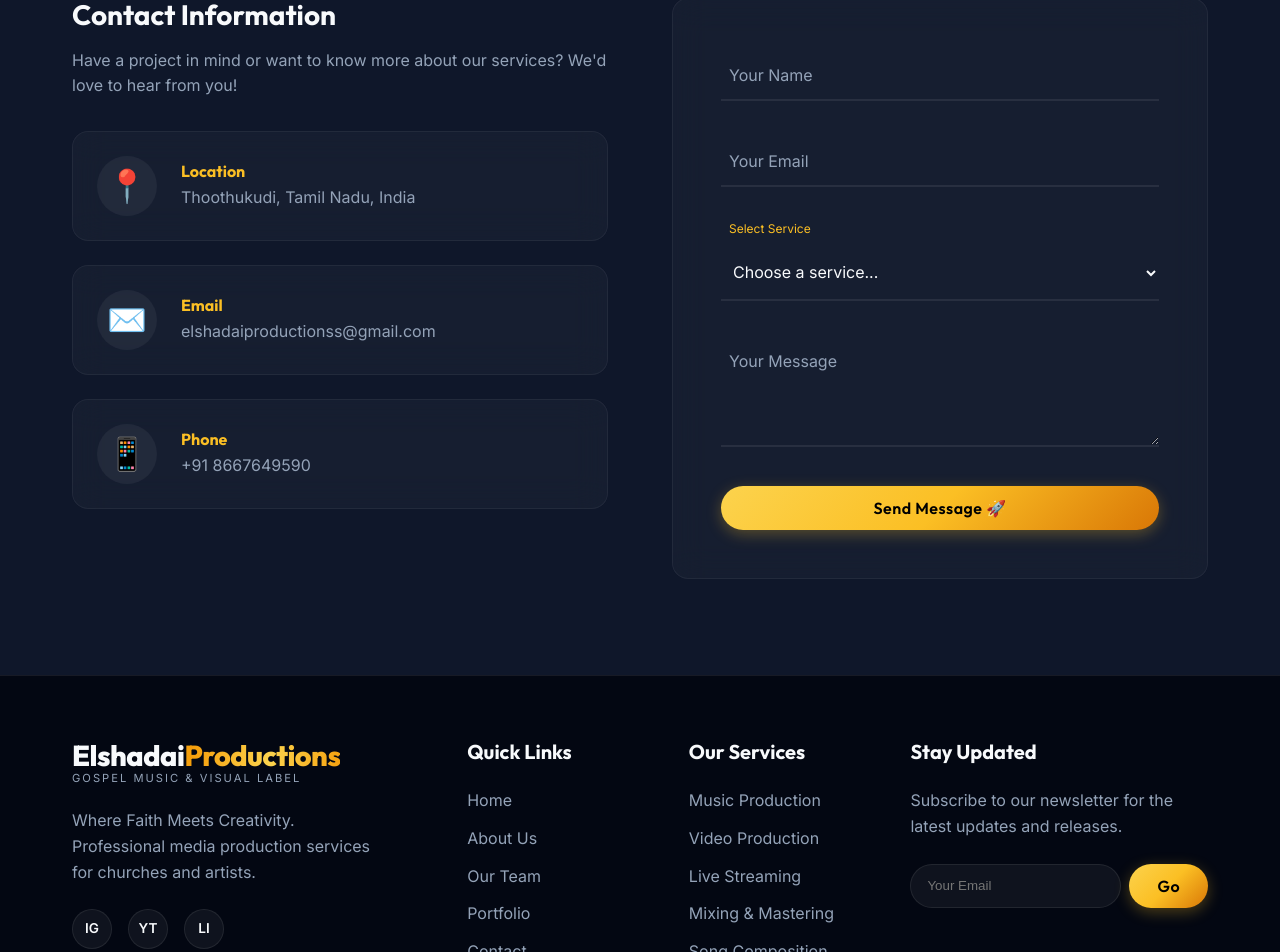
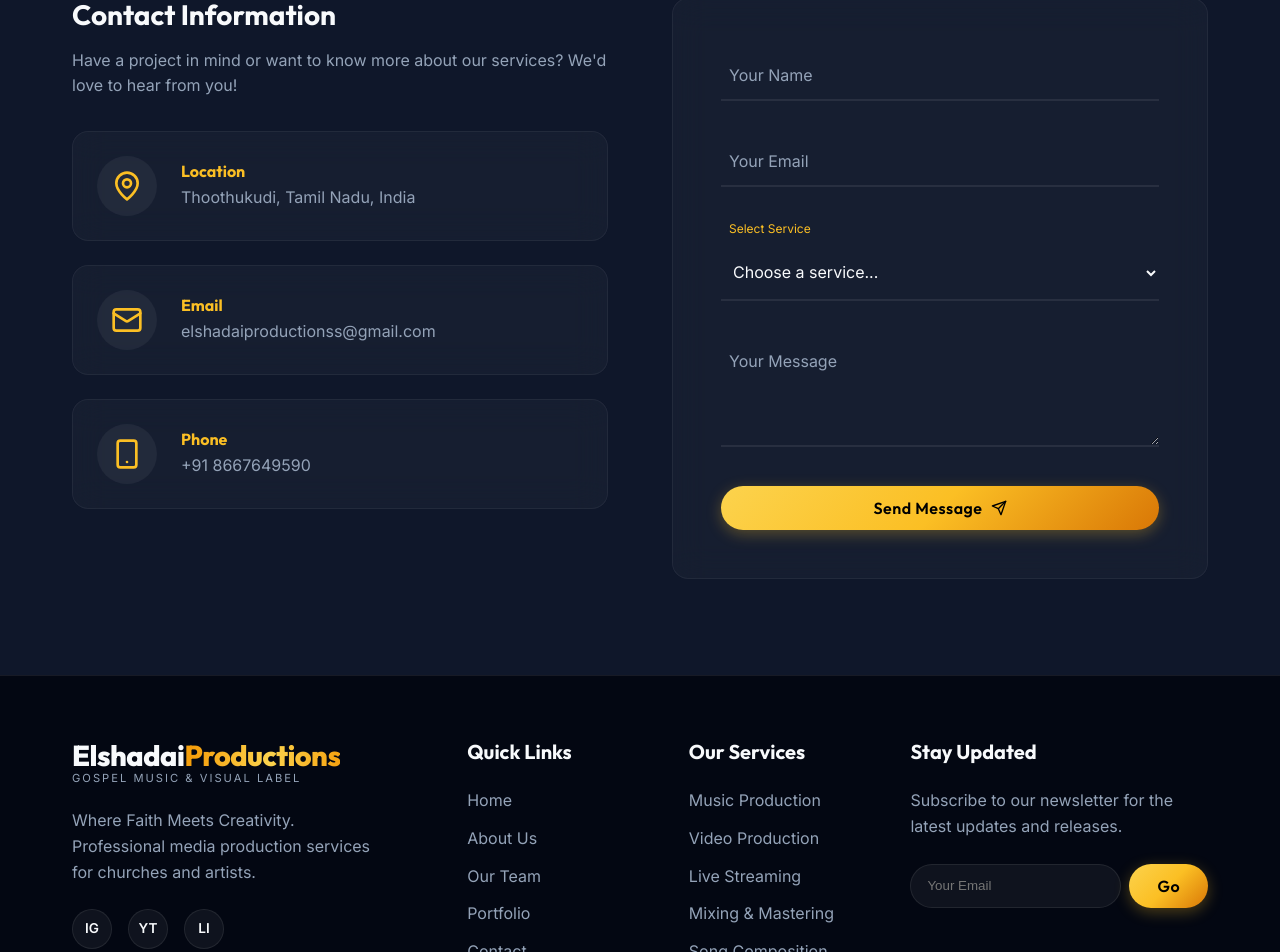
Before and after one commit to oswaldstack/elshadaiproductions, a React (Vite) app: page / in a window 1280 px wide. Shown: the part 4499-5451 px from the top of the page. Built offline with nearby package versions, Linux system fonts and the light colour scheme.

Commit message:
style: replaced emojis with premium inline SVG icons

```diff
--- a/src/components/Contact.jsx
+++ b/src/components/Contact.jsx
@@ -52,7 +52,9 @@
 
             <div className="info-items">
               <div className="info-item glass-card">
-                <span className="icon">📍</span>
+                <span className="icon">
+                  <svg width="1em" height="1em" viewBox="0 0 24 24" fill="none" stroke="var(--brand-gold)" strokeWidth="2" strokeLinecap="round" strokeLinejoin="round"><path d="M20 10c0 6-8 12-8 12s-8-6-8-12a8 8 0 0 1 16 0Z"/><circle cx="12" cy="10" r="3"/></svg>
+                </span>
                 <div>
                   <h4>Location</h4>
                   <p>Thoothukudi, Tamil Nadu, India</p>
@@ -60,7 +62,9 @@
               </div>
 
               <div className="info-item glass-card">
-                <span className="icon">✉️</span>
+                <span className="icon">
+                  <svg width="1em" height="1em" viewBox="0 0 24 24" fill="none" stroke="var(--brand-gold)" strokeWidth="2" strokeLinecap="round" strokeLinejoin="round"><rect width="20" height="16" x="2" y="4" rx="2"/><path d="m22 7-8.97 5.7a1.94 1.94 0 0 1-2.06 0L2 7"/></svg>
+                </span>
                 <div>
                   <h4>Email</h4>
                   <p>elshadaiproductionss@gmail.com</p>
@@ -68,7 +72,9 @@
               </div>
 
               <div className="info-item glass-card">
-                <span className="icon">📱</span>
+                <span className="icon">
+                  <svg width="1em" height="1em" viewBox="0 0 24 24" fill="none" stroke="var(--brand-gold)" strokeWidth="2" strokeLinecap="round" strokeLinejoin="round"><rect width="14" height="20" x="5" y="2" rx="2" ry="2"/><path d="M12 18h.01"/></svg>
+                </span>
                 <div>
                   <h4>Phone</h4>
                   <p>+91 8667649590</p>
@@ -102,8 +108,10 @@
                 <label htmlFor="message">Your Message</label>
               </div>
 
-              <button type="submit" className="btn btn-primary w-100" disabled={status === 'Sending...'}>
-                {status === 'Sending...' ? 'Sending...' : 'Send Message 🚀'}
+              <button type="submit" className="btn btn-primary w-100" style={{ display: 'flex', alignItems: 'center', justifyContent: 'center', gap: '8px' }} disabled={status === 'Sending...'}>
+                {status === 'Sending...' ? 'Sending...' : (
+                  <>Send Message <svg width="1em" height="1em" viewBox="0 0 24 24" fill="none" stroke="currentColor" strokeWidth="2" strokeLinecap="round" strokeLinejoin="round"><line x1="22" x2="11" y1="2" y2="13"/><polygon points="22 2 15 22 11 13 2 9 22 2"/></svg></>
+                )}
               </button>
 
               {status && status !== 'Sending...' && (
```
